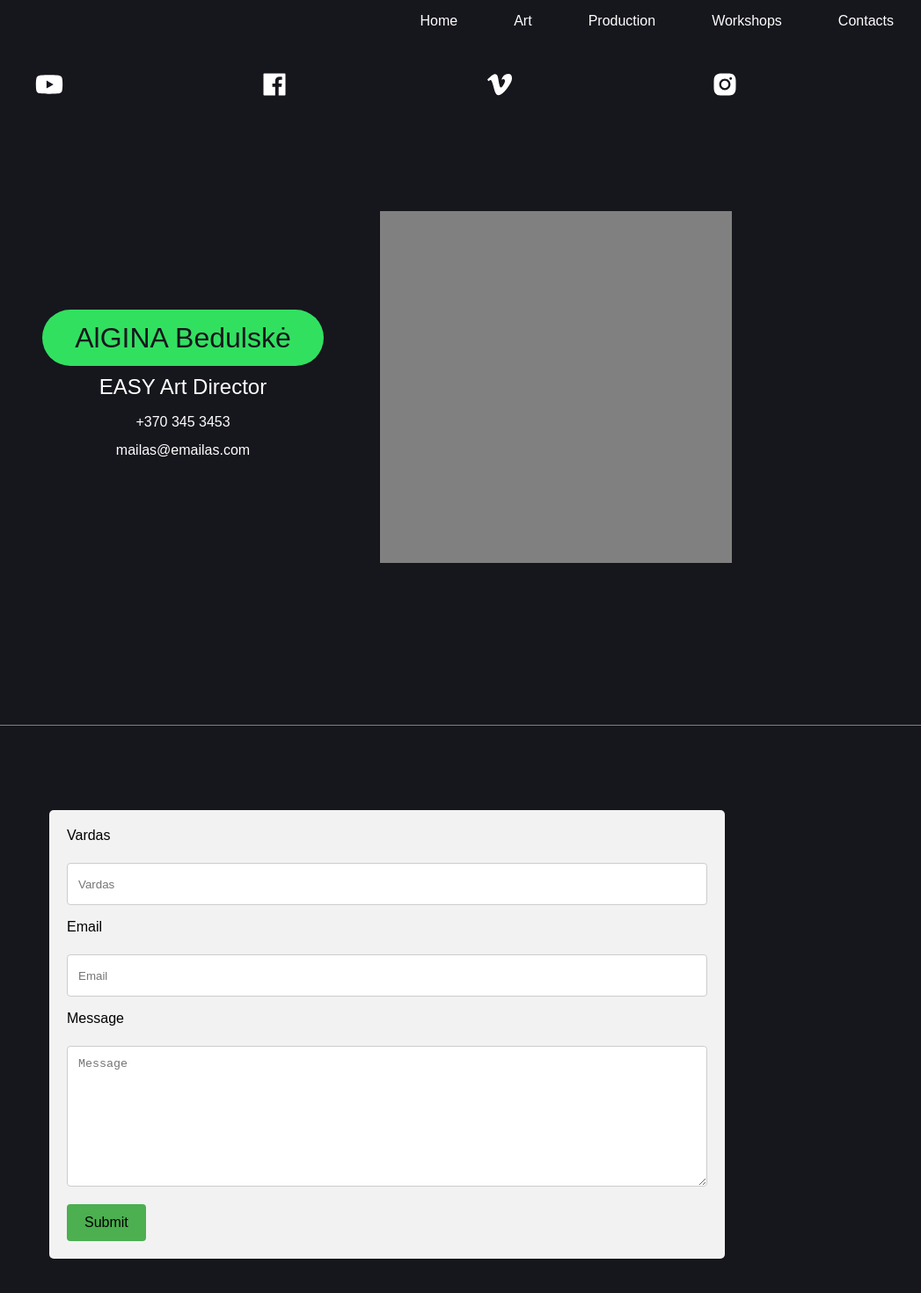
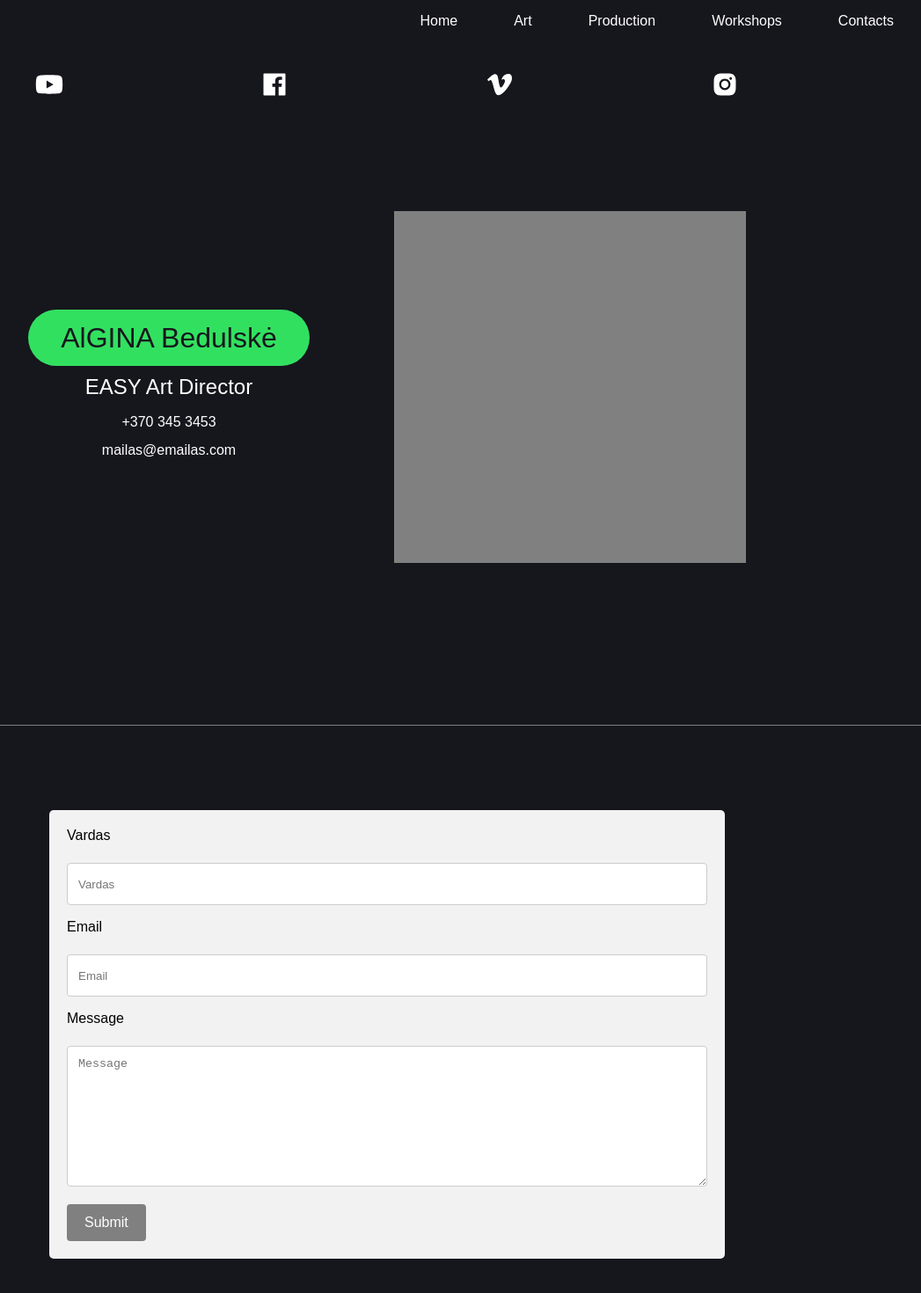
Before and after one commit to lipskij/easy, a Next.js app: page /contacts in a window 1280 px wide. Shown: the top 1470 px of the page at 88% size, without its empty margins (200-1247 px from the left). Built offline with nearby package versions, Linux system fonts and the light colour scheme.

Commit message:
Fix contact form

```diff
--- a/components/ContactForm.js
+++ b/components/ContactForm.js
@@ -1,24 +1,37 @@
-import React, { useState } from "react";
+import React, { useState, useEffect } from "react";
 import styles from "../styles/Contacts.module.css";
 
 export default function ContactForm() {
   const [text, setText] = useState("");
   const [email, setEmail] = useState("");
   const [message, setMessage] = useState("");
+  const [disabled, setDisabled] = useState(true);
+
+  useEffect(() => {
+    () => {
+      setDisabled();
+    };
+    return () => {
+      setDisabled(true);
+    };
+  }, [text, email, message]);
 
   const nameInput = (values) => {
     if (values.target.value.length > 25) {
       setText("Name is too long");
+    }
+    if (values.target.value.length === 0) {
+      setText("Enter your name");
     } else {
       setText("");
     }
   };
 
   const emailInput = (email) => {
-    console.log(email.target.value);
     const re = /^[^\s@]+@[^\s@]+\.[^\s@]+$/;
     if (!re.test(email.target.value)) {
       setEmail("Invalid email adress");
+      setDisabled(true);
       return re.test(email);
     } else {
       setEmail("");
@@ -28,10 +41,15 @@ export default function ContactForm() {
   const messageInput = (message) => {
     if (message.target.value.length > 200) {
       setMessage("Message is too long");
+    }
+    if (message.target.value.length === 0 || message.target.value.length <= 3) {
+      setMessage("Message has to be at least 5 letters");
     } else {
+      setDisabled(false);
       setMessage("");
     }
   };
+
   return (
     <div className={styles.emailCell}>
       <div className={styles.emailForm}>
@@ -77,7 +95,20 @@ export default function ContactForm() {
             ></textarea>
           </div>
           <div>
-            <button type='submit' className={styles.button}>
+            <button
+              type='submit'
+              className={styles.button}
+              disabled={disabled}
+              style={
+                disabled
+                  ? {
+                      background: "grey",
+                      color: "#fefefe",
+                      cursor: "not-allowed",
+                    }
+                  : null
+              }
+            >
               Submit
             </button>
           </div>
--- a/styles/Contacts.module.css
+++ b/styles/Contacts.module.css
@@ -62,7 +62,7 @@
   width: 400px;
   height: 400px;
   background: grey;
-  margin: 0 0 0 4rem;
+  margin: 0 0 0 6rem;
 }
 
 .emailCell {
@@ -116,6 +116,7 @@
 
 .button:hover {
   background-color: black;
+  color: #4CAF50;
 }
 
 .icons {
```
